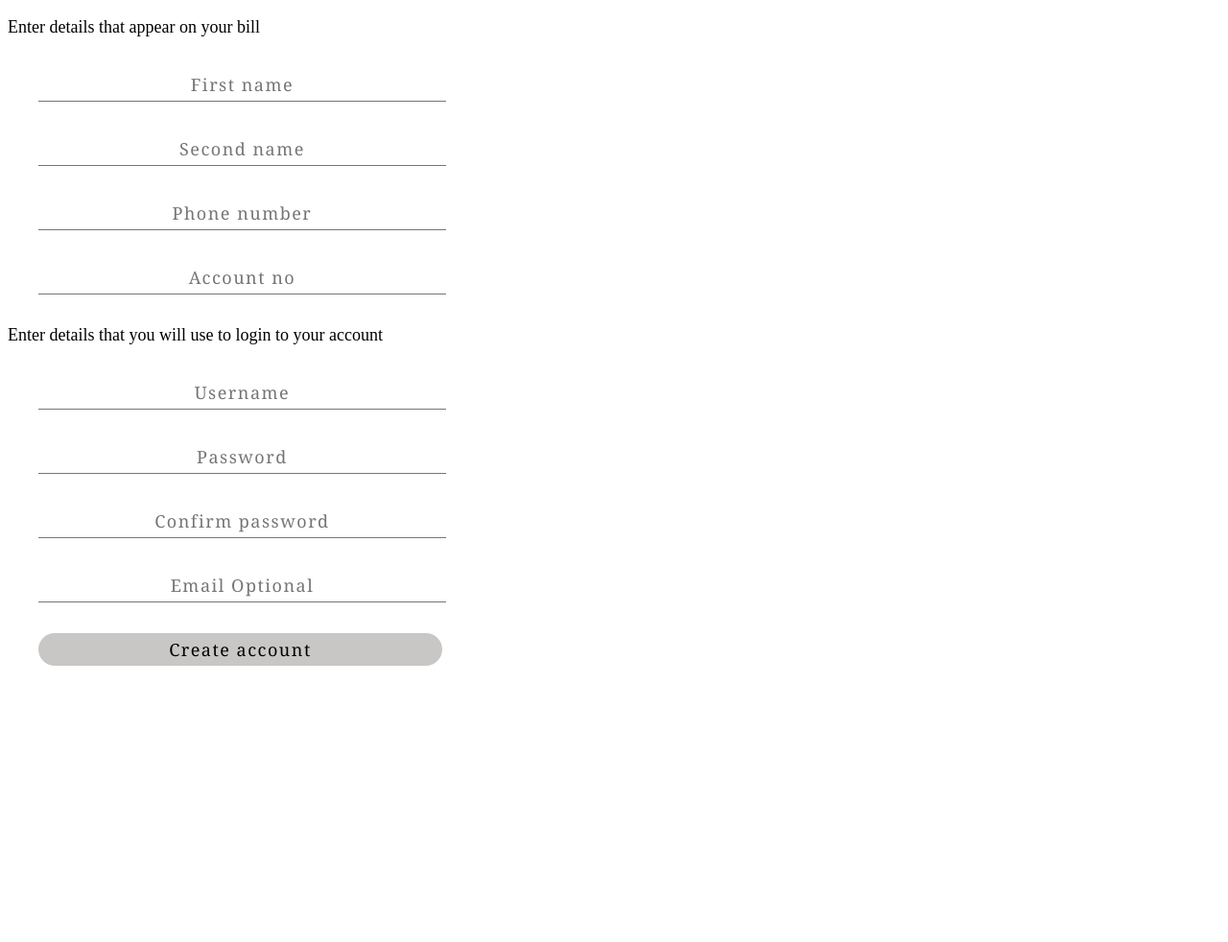
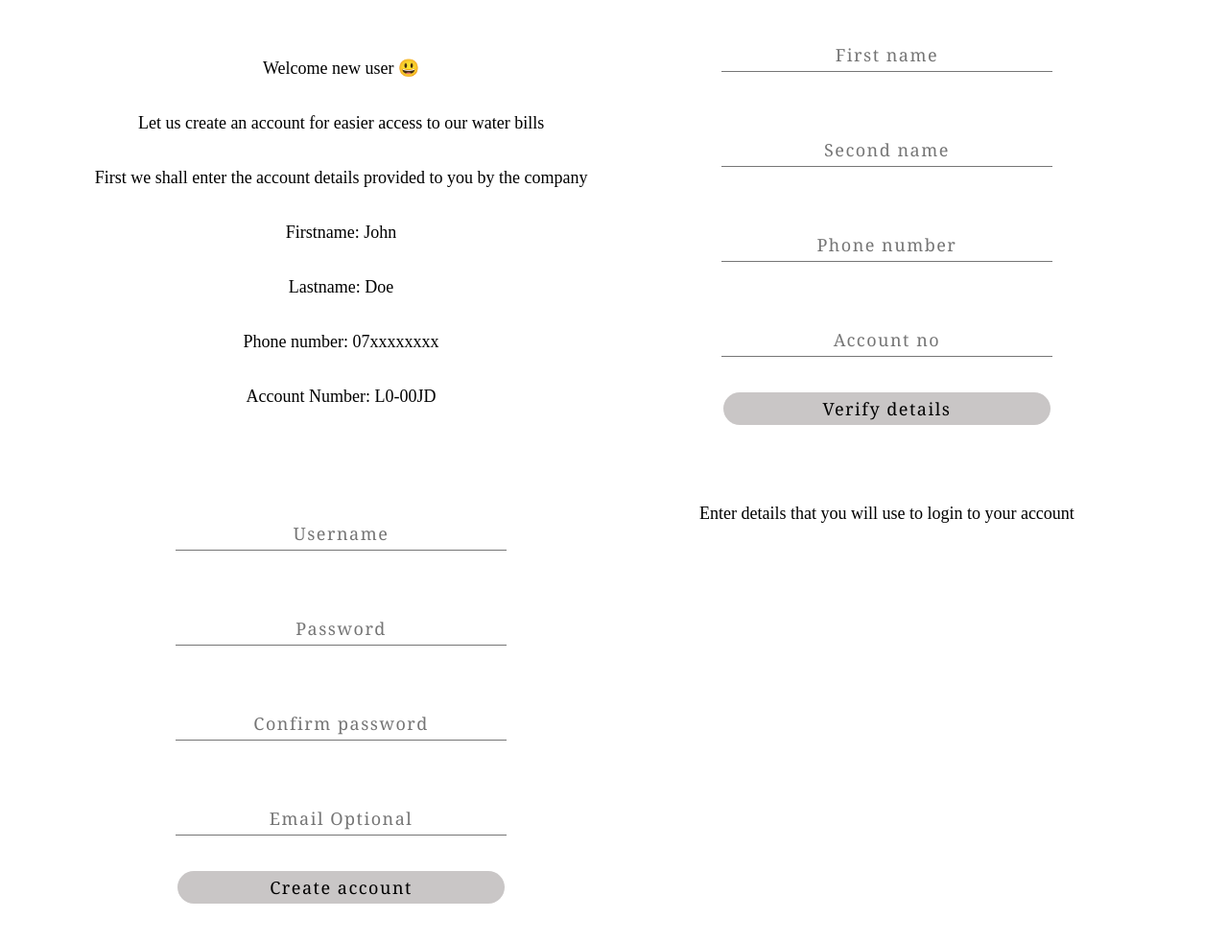
Before and after one commit to Treyul/billing, a Flask app: template templates/signin.html in a window 1280 px wide. Shown: the whole page at 96% size. Before the commit the page ends 694 px from the top, so only its background shows below. Run offline with Flask 2, Linux system fonts and the light colour scheme; the template is opened without the code that fills it, so the values that code supplies are empty; parts of the project's set-up code (start-up, migrations or seed data) failed here and were passed over; some libraries are stand-ins or nearby versions.

Commit message:
addition of fetch api for verification of account details

```diff
--- a/app.py
+++ b/app.py
@@ -1,35 +1,145 @@
-from django.shortcuts import redirect
-from flask import Flask,render_template,request
-from mysql.connector import connect,Error
-from getpass import getpass
+from flask import Flask, make_response,render_template,request,redirect,session,jsonify
+from flask_session import Session
+from flask_mysqldb import MySQL
+from flask_restful import Resource,Api
+from hashlib import sha512
+import MySQLdb.cursors
+import twilio
+import re
 
-# set up connection with mysql
-try:
-    with connect(
-        host = "localhost",
-        user = input("Enter username: "),
-        password = getpass("Enter password: "),
-    ) as connection:
-        print("connection")
-except Error as e:
-        print(e)
-
-# set up for routing
+# set up the application
 app = Flask(__name__)
 
-@app.route("/login",methods=['POST'])
-def login():
-    username = request.form.get("username");
-    password = request.form.get("password")
-    print(username=="you",password)
-    if username == "you":
-        return render_template("login.html")
-    return redirect(to="/home",permanent=True,)
+app.secret_key= 'treyulwito'
 
-@app.route("/home")
-def home():
+#db connection details
+app.config["MYSQL_HOST"] = "localhost"
+app.config["MYSQL_USER"] = "root"
+app.config["MYSQL_PASSWORD"] = "Treyul@18"
+app.config["MYSQL_DB"] = "water_billing"
+
+mysql = MySQL(app)
+
+# configure the session
+app.config['SESSION_PERMANENT']= False
+app.config['SESSION_TYPE'] = 'filesystem'
+Session(app)
+
+# initialize api
+api = Api(app)
+
+# create api
+# class user(Resource):
+#     def post(self,name):
+#         return
+# set up for routing
+@app.route("/")
+def index():
+    # check if user is logged in
+    if not session.get('logged_in'):
+        return redirect('/login')
+    # if user is not logged in redirect
     return render_template("index.html")
 
-@app.route("/")
-def index():
-   return render_template("login.html")
+@app.route("/login",methods=['POST','GET'])
+def login():
+    if request.method == "POST":
+        #get details submitted
+        name = request.form.get("username")
+        password = sha512(request.form.get("password").encode()).hexdigest()
+        db = mysql.connection.cursor(MySQLdb.cursors.DictCursor)
+        details= (name,password)
+        db.execute('SELECT * FROM loggins WHERE username = %s AND password = %s;',details)
+        acc = db.fetchone()
+    # # TODO if user does not exist
+    # # TODO wrong password
+        if not acc:
+            print('user does not exist')
+    # # TODO if password and username match
+        else:
+            session['logged_in'] = True
+            return render_template("index.html",name = name)
+    return render_template('login.html')
+
+
+@app.route('/signin',methods=["POST","GET"])
+def signin():
+    if request.method == 'GET'and request.args.get("fname") != None:
+        print("this")
+        db = mysql.connection.cursor(MySQLdb.cursors.DictCursor)
+        names = request.args.get("fname") + " " + request.args.get("lname")
+        phone = request.args.get("phone")
+        account = request.args.get("account").upper()
+        det = (names,account,phone)
+        print(names.lower())
+        # TODO check if details match
+        db.execute("SELECT * FROM user WHERE name = %s and account_number = %s and phone_number = %s",(det))
+        user = db.fetchone()
+        # TODO check if user exists
+        print(user)
+
+    elif request.method == 'POST':
+        msg = ''
+        # TODO check first batch of bill credentials
+        # TODO create user with the credentials provided if first batch checks out
+        # TODO if username already exists
+        if not user:
+            print("user does not exist or already has an account")
+        else:
+            if not re.match(r'[a-zA-Z0-9]+',username):
+                print("username should not contain symbols")
+                return
+            else:
+                print("ture")
+            # TODO check if username if exists
+
+            # TODO check if credibility of details
+            username = request.form.get("username")
+            password = request.form.get("password")
+            cpassword = request.form.get("cpassword")
+            if password == cpassword:
+                password = sha512(password.encode()).hexdigest()
+            email = request.form.get("email")
+            details = (username,password,phone,account,email)
+            db.execute("INSERT INTO loggins(username,password,phone_number,account,email) VALUES(%s,%s,%s,%s,%s)",details)
+
+            # delete row from user table
+            # db.execute("DELETE FROM user  WHERE name = %s and account_number = %s and phone_number = %s",(det))
+            # check db if username exists
+            db.execute("SELECT * FROM user")
+
+            acc = db.fetchall()
+            print(acc)
+            mysql.connection.commit()
+            db.close()
+            # if acc:
+            #     print(acc)
+            # elif not re.match(r'[a-zA-Z0-9]+',username):
+            #     msg += "Username should not contain symbols"
+            # elif not re.match(r'[^@]+@[^@]+\.[^@]+',email):
+            #     msg += "invalid email address"
+            # if password != cpassword:
+            #     msg += "passwords do not match"
+
+            return redirect("/login")
+    return render_template('signin.html')
+
+@app.route("/trial",methods=["POST","GET"])
+def trial():
+    req = request.get_json()
+    db = mysql.connection.cursor(MySQLdb.cursors.DictCursor)
+    names = req["0"] + " " + req["1"]
+    phone = req["2"]
+    account = req["3"].upper()
+    names.lower()
+    det = (names,account,phone)
+    db.execute("SELECT * FROM user WHERE name = %s and account_number = %s and phone_number = %s",(det))
+    user = db.fetchone()
+    print(req)
+    print(names.lower(),phone, account.upper())
+    if not user:
+        return make_response(jsonify({"message":"user doesn't exist"}),200)
+    if user:
+        return make_response(jsonify({"message":"user exists"}),200)
+    res = make_response(jsonify({"message":"OK"}),200)
+    return res
--- a/templates/signin.html
+++ b/templates/signin.html
@@ -11,6 +11,10 @@
         border-left: none;
         border-right: none;
         outline-style: none;
+      }
+      .accept {
+        background-color: rgb(95 213 95 / 83%);
+        color: rgb(0 0 0 / 73%);
       }
       .pass2 {
         border-bottom: rgba(255, 0, 0, 0.829) thin solid;
@@ -31,38 +35,86 @@
         font-family: Cambria, Cochin, Georgia, Times, "Times New Roman", serif;
         font-size: large;
         margin: 2rem;
-        width: 33.3%;
+        width: 60%;
       }
-      #send {
+      .send {
         border-radius: 25px;
         background-color: #c9c6c6;
-        transition: all 2s ease;
+        transition: all 1s ease;
         border-bottom: none;
         margin-top: 5px;
       }
-      #send:hover {
+      .send:hover {
         background-color: darkgray;
         transform: translateY(-5px);
       }
       p {
         font-family: "Times New Roman", Times, serif;
         font-size: large;
+        text-align: center;
       }
       .hidden {
         display: none;
+      }
+      form {
+        display: flex;
+        flex-direction: column;
+        align-items: center;
+      }
+      #error {
+        background-color: rgb(241 56 56 / 90%);
+        margin: 4px;
+        padding: 5px;
+        text-align: center;
+        border-radius: 45px;
+        letter-spacing: 2px;
+        color: black;
+        font-weight: bold;
+      }
+      body {
+        display: grid;
+        grid-template-rows: auto, auto;
+        grid-template-columns: auto 45% 45% auto;
+        row-gap: 2rem;
+      }
+      #first {
+        grid-row: 1;
+        grid-column: 3;
       }
     </style>
     <title>Create Account</title>
   </head>
   <body>
-    <form action="/signin" method="post" name="first">
-      <p>Enter details that appear on your bill</p>
-      <input type="text" t name="fname" placeholder="First name" />
-      <input type="text" name="lname" placeholder="Second name" />
-      <input type="tel" name="phone" placeholder="Phone number" />
-      <input type="text" name="account" placeholder="Account no" />
+    <div
+      style="
+        grid-row: 1;
+        grid-column: 2;
+        display: flex;
+        flex-direction: column;
+        justify-content: center;
+      "
+    >
+      <p>Welcome new user 😃</p>
+      <p>Let us create an account for easier access to our water bills</p>
+      <p>
+        First we shall enter the account details provided to you by the company
+      </p>
+      <p>Firstname: John</p>
+      <p>Lastname: Doe</p>
+      <p>Phone number: 07xxxxxxxx</p>
+      <p>Account Number: L0-00JD</p>
+    </div>
+    <form action="/signin" method="get" id="first">
+      <input type="text" t name="fname" placeholder="First name" required />
+      <input type="text" name="lname" placeholder="Second name" required />
+      <input type="tel" name="phone" placeholder="Phone number" required />
+      <input type="text" name="account" placeholder="Account no" required />
+      <input class="send" id="send1" type="submit" value="Verify details" />
+    </form>
+    <div style="grid-row: 2; grid-column: 3">
       <p>Enter details that you will use to login to your account</p>
-      <div>
+    </div>
+    <form action="/signin" method="post" style="grid-row: 2; grid-column: 2">
       <p id="error" class="hidden"></p>
       <input id="user" type="text" name="username" placeholder="Username" />
       <input
@@ -81,35 +133,104 @@
         required
       />
       <input id="em" type="email" name="email" placeholder="Email Optional" />
-        <input id="send" type="submit" value="Create account" />
-      </div>
+      <input class="send" id="send2" type="submit" value="Create account" />
     </form>
     <script>
+      ////////////////////////////////////////////////////////
+      //get elements from document
       const pass1 = document.getElementById("pass1");
       const pass2 = document.getElementById("pass2");
       const user = document.getElementById("user");
       const email = document.getElementById("em");
+      const form1 = document.getElementById("first");
       const error = document.getElementById("error");
+      const submitbtn2 = document.getElementById("send2");
+      const submitbtn1 = document.getElementById("send1");
+      /////////////////////////////////////////////////////
+      //define functions to be used
+      //check value for inputs if have unnecessary symbols prevent SQL injection
+      const clean = (element) => {
+        var cnstrc = element.value.match(/[^0-9a-z ]/gi);
+        console.log(cnstrc);
+      };
+      //disable html elements from editing
+      const disable = (element) => {
+        element.setAttribute("disabled", true);
+      };
+      //enable html elements for editing
+      const enable = (element) => {
+        element.removeAttribute("disabled");
+      };
+      /////////////////////////////////////////////////////
+      //defining event listeners for web interaction
+      submitbtn1.addEventListener("click", function (e) {
+        e.preventDefault();
+        //get data from form once submitted
+        const formdata = new FormData(form1);
+        const values = [...formdata.entries()];
+        submit();
+      });
+      //TODO try AJAX xmlhttprequest
+      //TODO fetch api for config of verification of details
+      const submit = async () => {
+        try {
+          let response = await fetch("/trial", {
+            method: "POST",
+            headers: { "content-Type": "application/json" },
+            body: JSON.stringify({ ...[...new FormData(form1).values()] }),
+          }).then(function (response) {
+            if (response.status !== 200) {
+              console.log("ALARRRMM!!!");
+              return;
+            }
+            response.json().then(function (data) {
+              //TODO check message that is received
+              console.log(data["message"]);
+              if (data["message"] == "user exists") {
+                disable(submitbtn1);
+                submitbtn1.classList.remove("send");
+                submitbtn1.classList.add("accept");
+                for (let i = 0; i < 4; i++) {
+                  clean(form1.children.item(i));
+                  disable(form1.children.item(i));
+                }
+              }
+              if (data["message"] != "user exists") {
+              }
+            });
+          });
+          //const result = await response.json();
+          //console.log(result);
+        } catch (error) {
+          console.log("there is an error!!!!", error);
+        }
+      };
       email.addEventListener("keyup", function () {
         if (email.value != "") {
           if (email.value.match(/[^@]+@[^@]+\.[^@]+/) == null) {
             email.classList.add("pass2");
-            console.log("invalid email address");
             error.innerHTML = "invalid email address";
             error.classList.remove("hidden");
-          }
-        } else if (email.value == "") {
+            disable(submitbtn2);
+          } else {
             email.classList.remove("pass2");
             error.classList.add("hidden");
+            enable(submitbtn2);
+          }
+        } else {
+          email.classList.remove("pass2");
+          error.classList.add("hidden");
+          enable(submitbtn2);
         }
       });
       user.addEventListener("keyup", function () {
         if (user.value.match(/[^0-9a-z ]/gi) != null) {
-          console.log("username should not contain symbols");
           error.innerHTML = "username should not contain symbols";
           error.classList.remove("hidden");
+          disable(submitbtn2);
         } else {
           error.classList.add("hidden");
+          enable(submitbtn2);
         }
       });
       pass1.addEventListener("keyup", function () {
@@ -128,9 +249,11 @@
           pass2.classList.add("pass2");
           error.innerHTML = "passwords do not match";
           error.classList.remove("hidden");
+          disable(submitbtn2);
         } else {
           error.classList.add("hidden");
           pass2.classList.remove("pass2");
+          enable(submitbtn2);
         }
       });
     </script>
```
Lines whose indentation alone changed are shown as unchanged.
